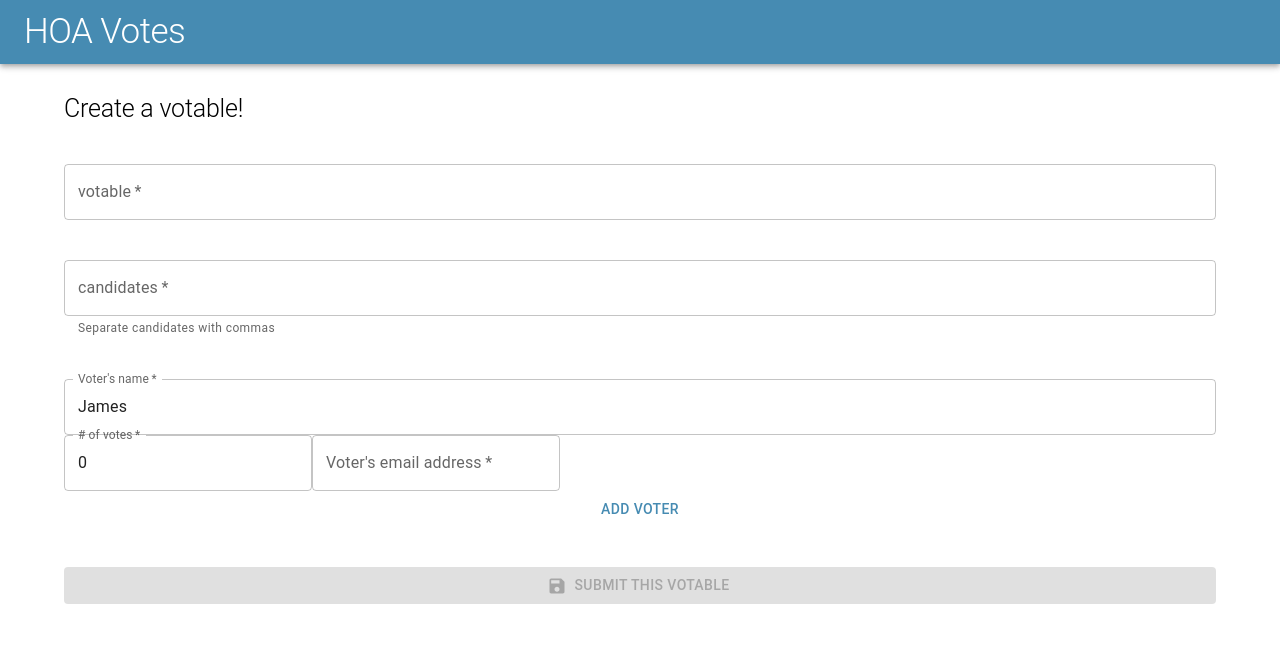
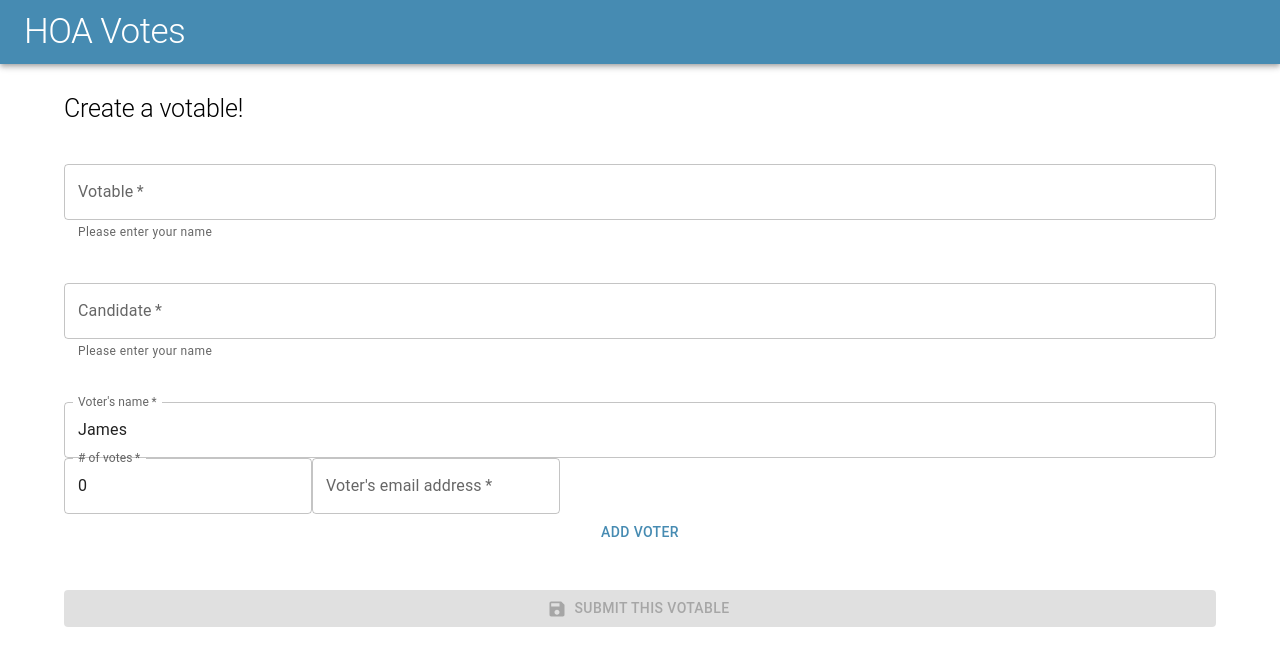
Before and after one commit to JamesMitofsky/Community-Votes, a React (Create React App) app: page / in a window 1280 px wide. Shown: the top 666 px of the page. Built offline with nearby package versions, Linux system fonts and the light colour scheme.

Commit message:
Replace loop-based construction of components with manually built ones.

```diff
--- a/src/components/BuildVotable.jsx
+++ b/src/components/BuildVotable.jsx
@@ -1,8 +1,9 @@
 import { Grid, Button, Typography } from "@mui/material";
-import FormControlledInputs from "./FormControlledInputs.jsx";
 import SaveIcon from "@mui/icons-material/Save";
 import { useState } from "react";
-import { v4 as uuidv4 } from "uuid";
+import Votable from "./Votable.jsx";
+import Voter from "./Voter.jsx";
+import Candidate from "./Candidate.jsx";
 
 export default function BuildVotable() {
   const [currentVoter, setCurrentVoter] = useState({
@@ -22,29 +23,23 @@ export default function BuildVotable() {
       ...currentVoter,
       [name]: value,
     });
+    console.log(currentVoter);
   }
-
-  console.log(currentVoter);
-  const categories = ["votable", "candidates", "voters"];
-  let addVoterForm = categories.map((category) => {
-    return (
-      <FormControlledInputs
-        currentVoter={currentVoter}
-        updateVoter={updateVoter}
-        key={uuidv4()}
-        category={category}
-      />
-    );
-  });
-
-  // return <Test currentVoter={currentVoter} updateVoter={updateVoter} />;
 
   return (
     <Grid component="form" container rowSpacing={5} style={{ display: "flex" }}>
       <Grid item xs={12}>
         <Typography variant="h2">Create a votable!</Typography>
       </Grid>
-      {addVoterForm}
+      <Grid item xs={12}>
+        <Votable currentVoter={currentVoter} updateVoter={updateVoter} />
+      </Grid>
+      <Grid item xs={12}>
+        <Candidate currentVoter={currentVoter} updateVoter={updateVoter} />
+      </Grid>
+      <Grid item xs={12}>
+        <Voter currentVoter={currentVoter} updateVoter={updateVoter} />
+      </Grid>
       <Grid item xs={12}>
         <Button
           disabled
--- /dev/null
+++ b/src/components/Candidate.jsx
@@ -0,0 +1,15 @@
+import { FormControl, TextField } from "@mui/material";
+
+export default function Candidate({ currentVoter, updateVoter }) {
+  const helperText = "Please enter your name";
+  return (
+    <FormControl fullWidth>
+      <TextField
+        required
+        fullWidth
+        helperText={helperText}
+        label="Candidate"
+      ></TextField>
+    </FormControl>
+  );
+}
--- /dev/null
+++ b/src/components/Votable.jsx
@@ -0,0 +1,15 @@
+import { FormControl, TextField } from "@mui/material";
+
+export default function Votable({ currentVoter, updateVoter }) {
+  const helperText = "Please enter your name";
+  return (
+    <FormControl fullWidth>
+      <TextField
+        required
+        fullWidth
+        helperText={helperText}
+        label="Votable"
+      ></TextField>
+    </FormControl>
+  );
+}
--- a/src/components/FormControlledInputs.jsx
+++ b/src/components/Voter.jsx
@@ -1,15 +1,7 @@
-import { FormControl, TextField, Grid, Button } from "@mui/material";
+import { FormControl, TextField, Button } from "@mui/material";
 
-export default function FormControlledInputs({
-  category,
-  currentVoter,
-  updateVoter,
-}) {
-  const helperText =
-    category !== "votable" ? `Separate ${category} with commas` : null;
-
-  const isVoter = category === "voters";
-  const isVoterElm = (
+export default function Voter({ currentVoter, updateVoter }) {
+  return (
     <>
       <FormControl fullWidth>
         <TextField
@@ -45,19 +37,4 @@ export default function FormControlledInputs({
       <Button fullWidth>Add Voter</Button>
     </>
   );
-  const notVoterElm = (
-    <FormControl fullWidth>
-      <TextField
-        required
-        fullWidth
-        helperText={helperText}
-        label={category}
-      ></TextField>
-    </FormControl>
-  );
-  return (
-    <Grid item xs={12}>
-      {isVoter ? isVoterElm : notVoterElm}
-    </Grid>
-  );
 }
```
Also changed, not shown: src/components/Test.jsx (deleted, +0 -8 lines).
